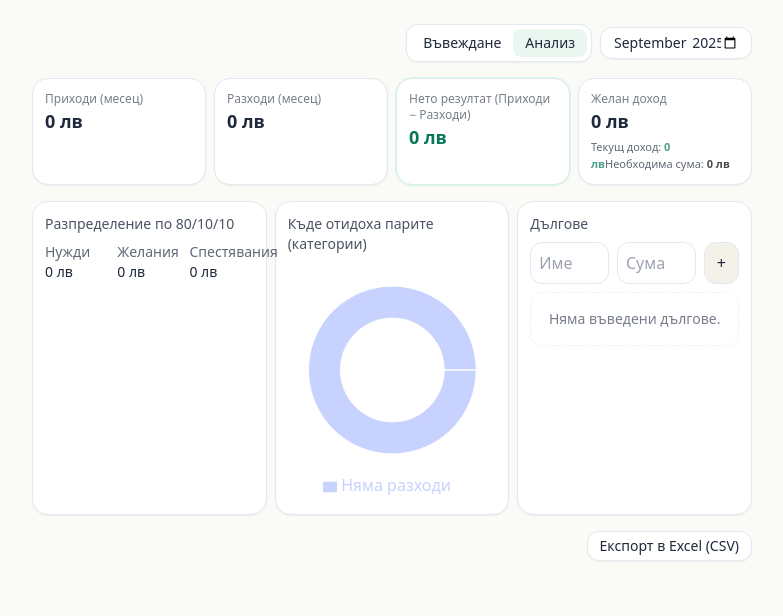
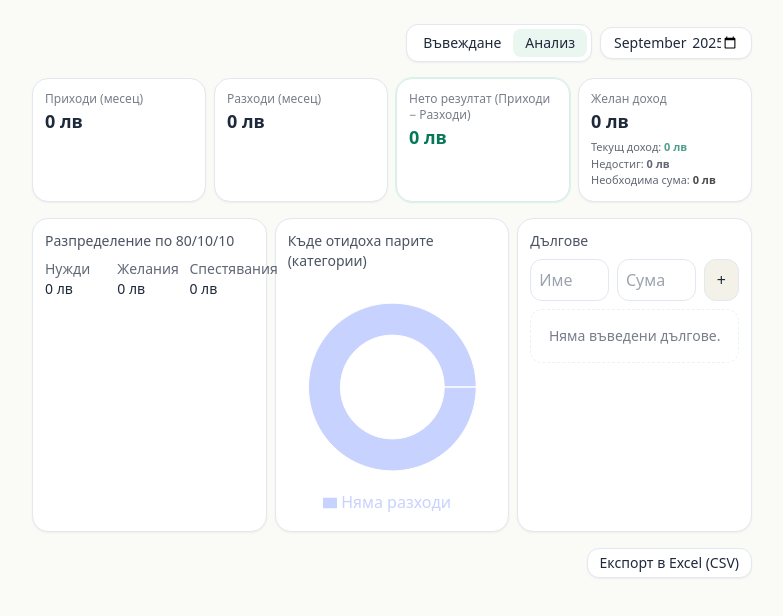
Before and after one commit to emmy649/finance-801010, a React (Vite) app: page / in a window 1280 px wide. Both pictures are taken after a click on the button "Анализ". Shown: the top 616 px of the page, without its empty margins (248-1031 px from the left). Built offline with nearby package versions, Linux system fonts and the light colour scheme.

Commit message:
Update FinanceLight801010.tsx

```diff
--- a/src/components/FinanceLight801010.tsx
+++ b/src/components/FinanceLight801010.tsx
@@ -301,6 +301,11 @@ export default function FinanceLight801010() {
               <Summary label="Желан доход" value={desiredIncome}>
             <div className="mt-1 text-[11px] opacity-70">
                 Текущ доход: <b className="text-emerald-700">{round2(totalInc)} {CURRENCY}</b>
+              <br/>
+                 Недостиг: <b className={`${desiredDiff>0?'text-rose-600':desiredDiff<0?'text-emerald-600':''}`}>
+                  {round2(desiredDiff)} {CURRENCY}
+            </b> {desiredDiff>0? "(за да покриеш модела)" : desiredDiff<0? "(излишък)" : ""}
+             <br/>
                  Необходима сума: <b className="text-black">{round2(requiredExtra)} {CURRENCY}</b>
             </div>
              </Summary>
```
